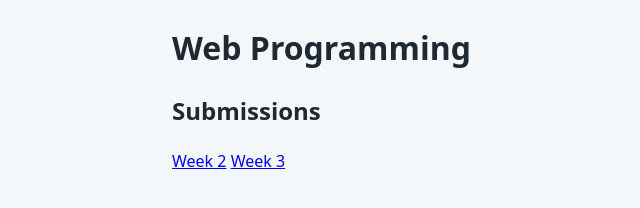
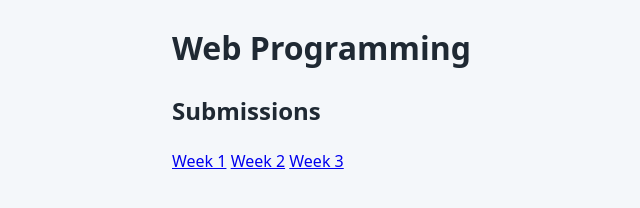
Before and after one commit to Aleson001/CSAE104PROJECT, a plain HTML site: page index.html in a window 1280 px wide. Shown: the full height of the page, 124-764 px from the left. Drawn offline with Linux system fonts and the light colour scheme; files that its build step writes are made by us from their sources.

Commit message:
Fix link text for Week 1 in index.html

```diff
--- a/index.html
+++ b/index.html
@@ -10,7 +10,7 @@
   <main>
     <h1>Web Programming</h1>
     <h2>Submissions</h2>
-    <a href="./week1/week1.html">
+    <a href="./week1/week1.html">Week 1</a>
     <a href="/week2/week2.html">Week 2</a>
     <a href="/week3/week3.html">Week 3</a>
   </main>
```
